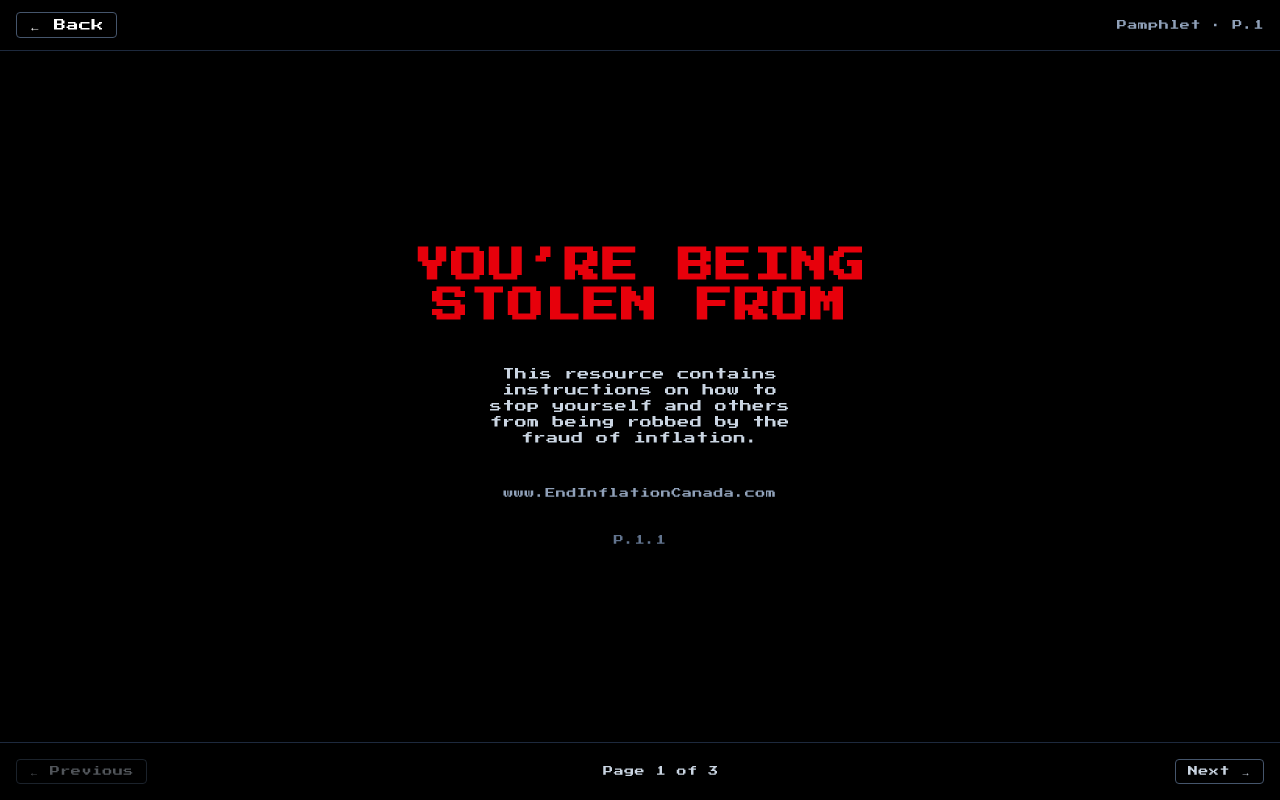
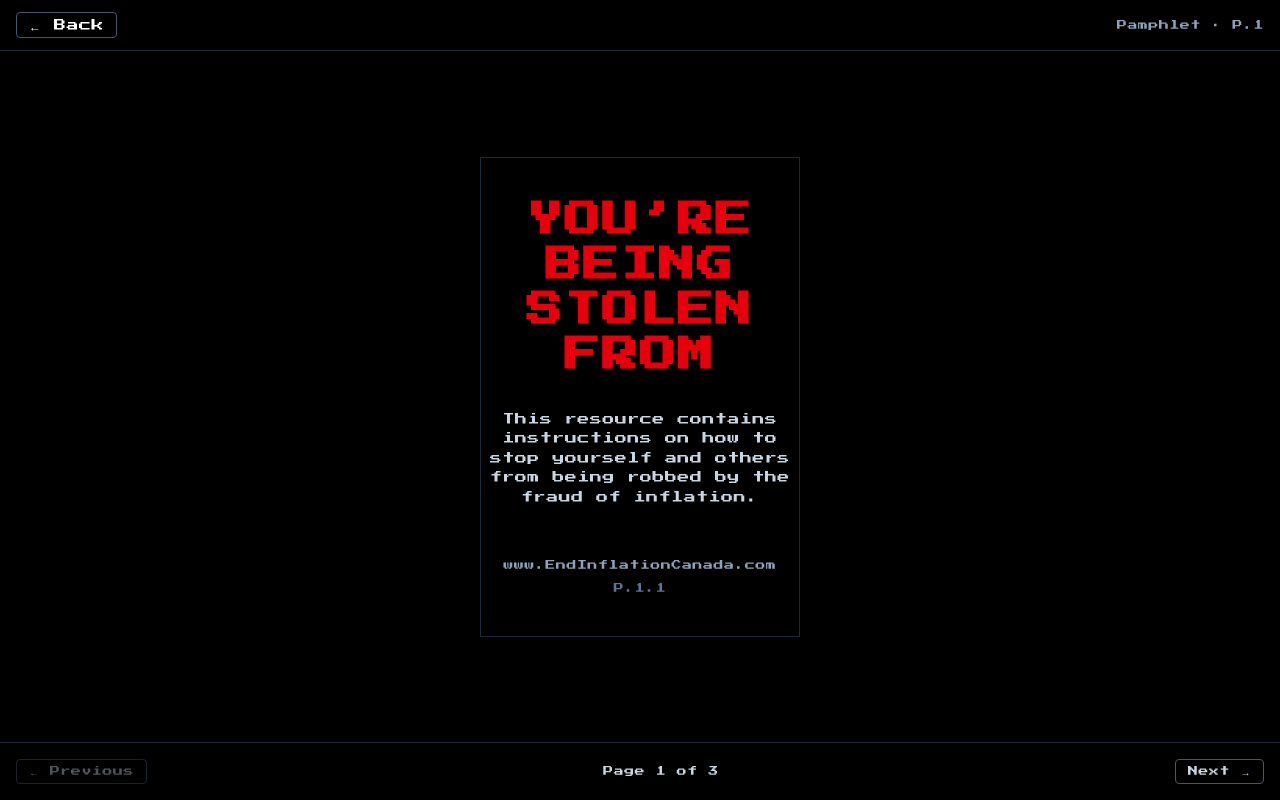
Before and after one commit to Chepenik/endinflationcanada, a Next.js app: page /one in a window 1280 px wide. Built offline with nearby package versions, Linux system fonts and the light colour scheme.

Commit message:
updated option 1 to look like a book

```diff
--- a/src/app/globals.css
+++ b/src/app/globals.css
@@ -12,6 +12,18 @@
 .font-press {
   font-family: var(--font-pressstart2p);
   letter-spacing: 0.5px;
+}
+
+.perspective-1000 {
+  perspective: 1000px;
+}
+
+.transform-style-preserve-3d {
+  transform-style: preserve-3d;
+}
+
+.backface-hidden {
+  backface-visibility: hidden;
 }
 
 @theme inline {
--- a/src/app/one/page.tsx
+++ b/src/app/one/page.tsx
@@ -5,54 +5,67 @@ import Link from "next/link";
 
 export default function PamphletOne() {
   const pages = [
-    // PAGE 1
+    // PAGE 1 — Cover
     (
-      <div className="flex flex-col items-center justify-between h-full py-10 text-center font-press">
-        <h1 className="text-red-600 text-3xl md:text-4xl font-bold tracking-wider uppercase">
+      <div className="pamphlet-panel flex flex-col items-center h-full py-10 text-center font-press">
+        <h1 className="text-red-600 text-3xl md:text-4xl font-bold tracking-wider uppercase leading-tight mb-8">
           YOU’RE BEING<br />STOLEN FROM
         </h1>
 
-        <p className="text-slate-300 text-xs mt-10 max-w-xs">
+        <p className="text-slate-300 text-xs max-w-xs leading-relaxed">
           This resource contains instructions on how to stop yourself
           and others from being robbed by the fraud of inflation.
         </p>
 
-        <p className="text-slate-400 text-[10px] mt-10">www.EndInflationCanada.com</p>
-
-        <p className="text-slate-500 text-[10px] mt-8">P.1.1</p>
+        <div className="mt-auto flex flex-col items-center gap-2">
+          <p className="text-slate-400 text-[10px]">
+            www.EndInflationCanada.com
+          </p>
+          <p className="text-slate-500 text-[10px]">P.1.1</p>
+        </div>
       </div>
     ),
 
-    // PAGE 2
+    // PAGE 2 — First flap open
     (
-      <div className="flex flex-col items-center justify-between h-full py-10 text-center font-press">
-        <h1 className="text-red-600 text-3xl md:text-4xl font-bold uppercase tracking-wider">
-          INFLATION IS A FRAUD<br />CAUSED BY BANKERS<br />INCREASING THE<br />CURRENCY SUPPLY
+      <div className="pamphlet-panel flex flex-col items-center h-full py-10 text-center font-press">
+
+        {/* FIXED spacing, smaller top headline, tighter line-height */}
+        <h1 className="text-red-600 text-2xl md:text-3xl font-bold uppercase tracking-wider leading-snug mb-8">
+          INFLATION IS A FRAUD<br />
+          CAUSED BY BANKERS<br />
+          INCREASING THE<br />
+          CURRENCY SUPPLY
         </h1>
 
-        <div className="flex flex-col gap-6 text-slate-300 text-xs max-w-xs mt-10">
+        {/* FIXED: smaller gap + no huge margin */}
+        <div className="flex flex-col gap-4 text-slate-300 text-xs max-w-xs leading-relaxed">
           <p>If you or I counterfeit a $100 bill, it’s a crime.</p>
           <p>If the government counterfeits currency, they call it “inflation.”</p>
         </div>
 
-        <p className="text-slate-500 text-[10px] mt-8">P.1.2</p>
+        <div className="mt-auto">
+          <p className="text-slate-500 text-[10px]">P.1.2</p>
+        </div>
       </div>
     ),
 
-    // PAGE 3
+    // PAGE 3 — Fully opened
     (
-      <div className="flex flex-col items-center justify-between h-full py-10 text-center font-press">
-        <h1 className="text-red-600 text-3xl md:text-4xl font-bold uppercase tracking-wider">
+      <div className="pamphlet-panel flex flex-col items-center h-full py-10 text-center font-press">
+        <h1 className="text-red-600 text-3xl md:text-4xl font-bold uppercase tracking-wider leading-tight mb-8">
           INFLATION IS<br />THEFT
         </h1>
 
-        <div className="flex flex-col gap-6 text-slate-300 text-xs max-w-xs mt-10">
+        <div className="flex flex-col gap-4 text-slate-300 text-xs max-w-xs leading-relaxed">
           <p>It steals our time and makes life more expensive.</p>
           <p>It’s worse than you know.</p>
           <p>Sound money is the solution.</p>
         </div>
 
-        <p className="text-slate-500 text-[10px] mt-8">P.1.3</p>
+        <div className="mt-auto">
+          <p className="text-slate-500 text-[10px]">P.1.3</p>
+        </div>
       </div>
     ),
   ];
@@ -65,8 +78,7 @@ export default function PamphletOne() {
       <header className="w-full px-4 py-3 border-b border-slate-800 flex justify-between items-center">
         <Link
           href="/"
-          className="text-xs border border-slate-600 px-3 py-1 rounded
-                     hover:border-[#F7931A] hover:text-[#F7931A] transition"
+          className="text-xs border border-slate-600 px-3 py-1 rounded hover:border-[#F7931A] hover:text-[#F7931A] transition"
         >
           ← Back
         </Link>
@@ -76,9 +88,43 @@ export default function PamphletOne() {
         </span>
       </header>
 
-      {/* Page content */}
-      <section className="flex-1 flex items-center justify-center px-6">
-        <div className="max-w-lg w-full">{pages[pageIndex]}</div>
+      {/* 3D pamphlet container */}
+      <section className="flex-1 flex items-center justify-center px-6 perspective-1000">
+        <div
+          className="relative w-[320px] h-[480px] transform-style-preserve-3d transition-transform duration-700"
+          style={{
+            transform:
+              pageIndex === 0
+                ? "rotateY(0deg)"
+                : pageIndex === 1
+                ? "rotateY(-90deg)"
+                : "rotateY(-180deg)",
+          }}
+        >
+          {/* LEFT PANEL */}
+          <div
+            className="absolute top-0 left-0 w-full h-full bg-black border border-slate-800 backface-hidden"
+            style={{ transform: "rotateY(0deg)" }}
+          >
+            {pages[0]}
+          </div>
+
+          {/* MIDDLE PANEL */}
+          <div
+            className="absolute top-0 left-0 w-full h-full bg-black border border-slate-800 backface-hidden"
+            style={{ transform: "rotateY(90deg)" }}
+          >
+            {pages[1]}
+          </div>
+
+          {/* RIGHT PANEL */}
+          <div
+            className="absolute top-0 left-0 w-full h-full bg-black border border-slate-800 backface-hidden"
+            style={{ transform: "rotateY(180deg)" }}
+          >
+            {pages[2]}
+          </div>
+        </div>
       </section>
 
       {/* Navigation */}
@@ -86,21 +132,17 @@ export default function PamphletOne() {
         <button
           onClick={() => setPageIndex(Math.max(0, pageIndex - 1))}
           disabled={pageIndex === 0}
-          className="px-3 py-1 border border-slate-600 rounded disabled:opacity-40 disabled:cursor-not-allowed
-                     hover:border-[#F7931A] hover:text-[#F7931A] transition"
+          className="px-3 py-1 border border-slate-600 rounded disabled:opacity-40 disabled:cursor-not-allowed hover:border-[#F7931A] hover:text-[#F7931A] transition"
         >
           ← Previous
         </button>
 
-        <span>
-          Page {pageIndex + 1} of {pages.length}
-        </span>
+        <span>Page {pageIndex + 1} of 3</span>
 
         <button
           onClick={() => setPageIndex(Math.min(pages.length - 1, pageIndex + 1))}
           disabled={pageIndex === pages.length - 1}
-          className="px-3 py-1 border border-slate-600 rounded disabled:opacity-40 disabled:cursor-not-allowed
-                     hover:border-[#F7931A] hover:text-[#F7931A] transition"
+          className="px-3 py-1 border border-slate-600 rounded disabled:opacity-40 disabled:cursor-not-allowed hover:border-[#F7931A] hover:text-[#F7931A] transition"
         >
           Next →
         </button>
--- a/src/app/page.tsx
+++ b/src/app/page.tsx
@@ -6,20 +6,22 @@ export default function Home() {
       <div className="flex-1 flex items-center justify-center px-4">
         <div className="max-w-xl w-full text-center">
 
-          {/* Cursive Title */}
+          {/* Cursive Title – slightly smaller + a bit higher */}
           <h1
-            className="text-5xl md:text-7xl mb-8 font-fancy text-orange-500"
+            className="mt-[-32px] text-4xl md:text-5xl mb-6 font-fancy text-orange-500"
           >
             End Inflation Canada
           </h1>
 
-          <p className="text-slate-300 mb-10 text-xs">
-            Explore four simple paths to a stronger, sounder Canadian future.
+          {/* New subtitle copy */}
+          <p className="text-slate-300 mb-10 text-[11px] md:text-xs">
+            Help us choose our first e-pamphlet and physical pamphlet by voting below.
           </p>
 
-          <div className="grid gap-4 sm:grid-cols-3 text-[10px]">
+          {/* Options */}
+          <div className="grid gap-4 grid-cols-2 md:grid-cols-4 text-[10px]">
 
-            {/* Button 1 */}
+            {/* Option 1 */}
             <a
               href="/one"
               target="_blank"
@@ -30,7 +32,7 @@ export default function Home() {
               Option 1
             </a>
 
-            {/* Button 2 */}
+            {/* Option 2 */}
             <a
               href="/two"
               target="_blank"
@@ -41,7 +43,7 @@ export default function Home() {
               Option 2
             </a>
 
-            {/* Button 3 */}
+            {/* Option 3 */}
             <a
               href="/three"
               target="_blank"
@@ -52,7 +54,7 @@ export default function Home() {
               Option 3
             </a>
 
-            {/* Button 5 */}
+            {/* Option 4 */}
             <a
               href="/four"
               target="_blank"
```
